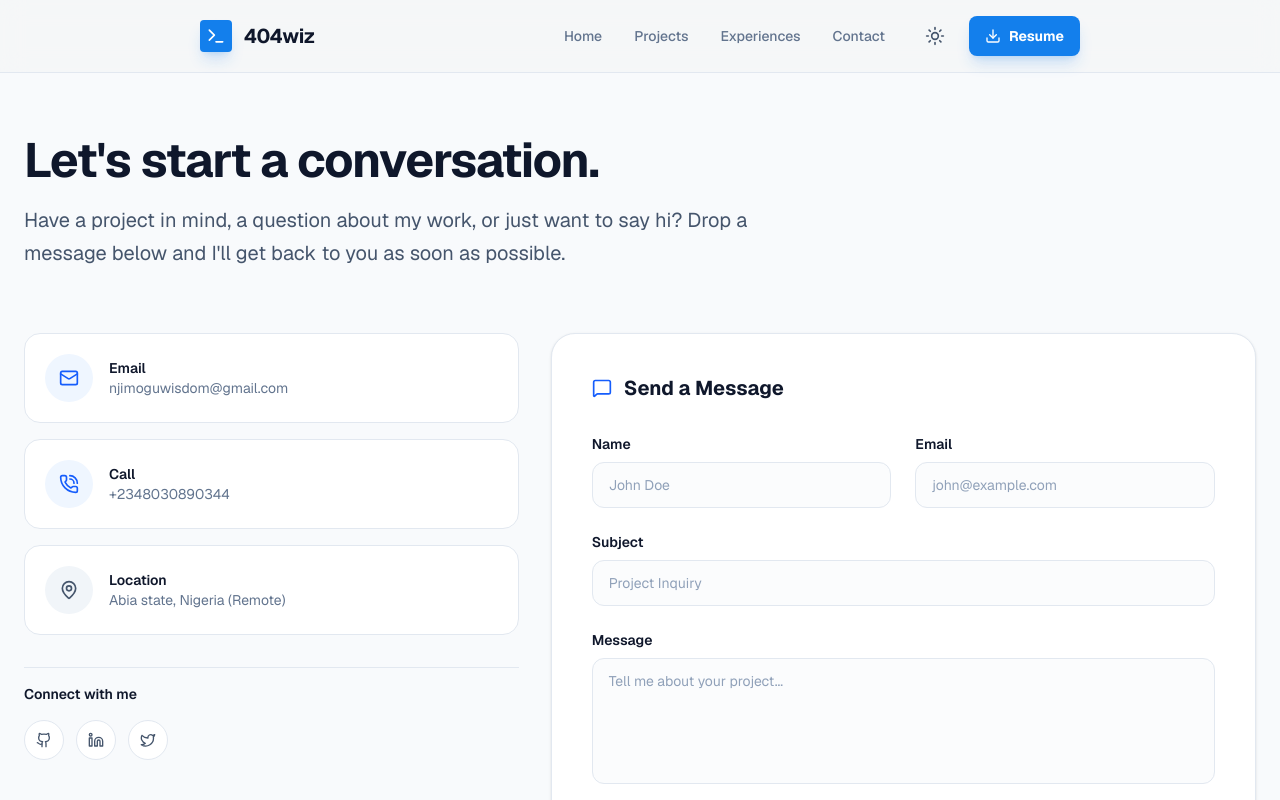
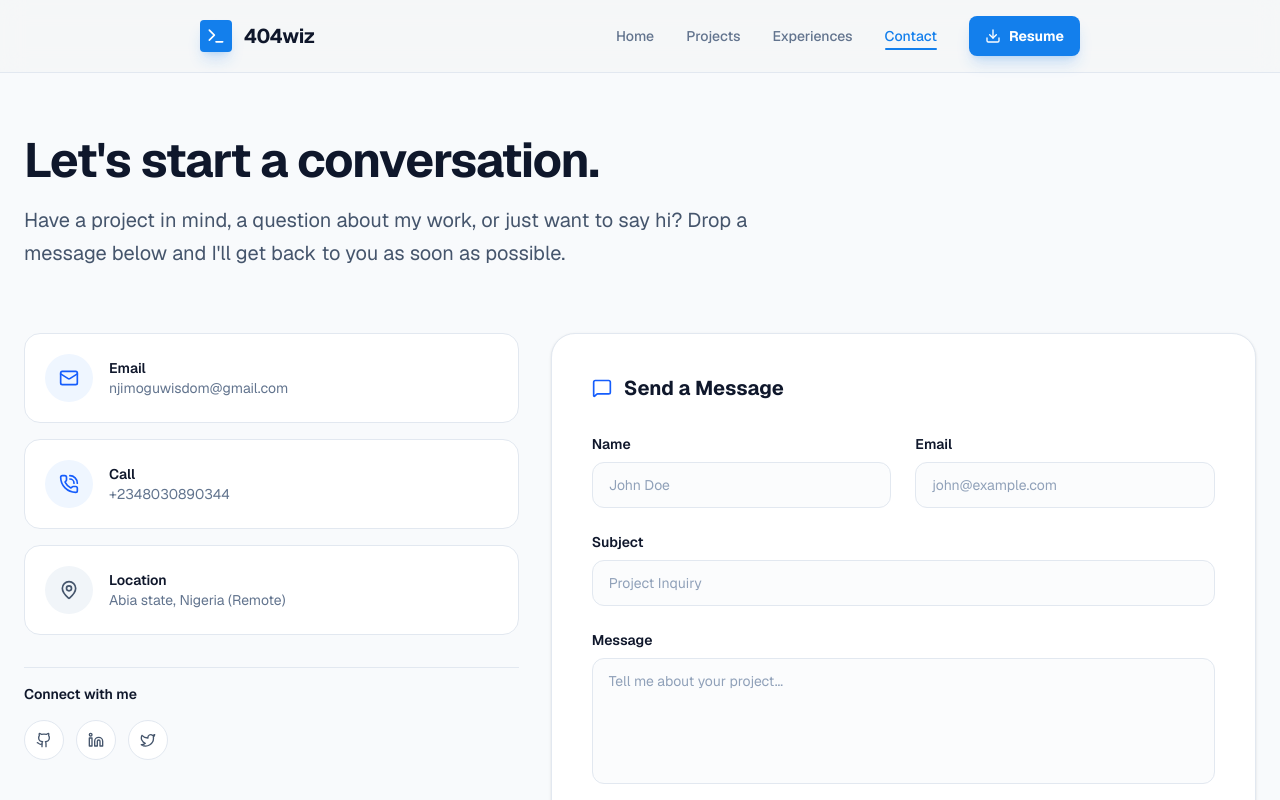
Before and after one commit to Hart-wiz/404wiz, a Next.js app: page /contact in a window 1280 px wide. Shown: the top 800 px of the page. Built offline with nearby package versions, Linux system fonts and the light colour scheme.

Commit message:
fixed hydration in navbar

```diff
--- a/components/Expertise.tsx
+++ b/components/Expertise.tsx
@@ -1,5 +1,6 @@
 import React from 'react'
 import { Cloud, Cpu, Database, Layout } from 'lucide-react'
+import Link from "next/link";
 
 
 
@@ -49,7 +50,9 @@ export default function Expertise() {
           </div>
         </div>
         <button className="w-full sm:w-fit px-8 h-12 rounded-lg bg-[#283039] text-white font-bold hover:bg-slate-700 transition-colors">
+          <Link href="/experience"  >
           View Full Experience
+          </Link>
         </button>
       </div>
     </div>
--- a/components/Footer.tsx
+++ b/components/Footer.tsx
@@ -31,12 +31,12 @@ export default function Footer() {
             <p className="text-sm text-slate-500 max-w-xs text-center md:text-left flex flex-col">
               Designing and developing digital products that matter. Available
               for freelance projects.
-              <div className="pt-5 flex flex-col">
+              <span className="pt-5 flex flex-col">
                 <span className="font-bold ">call: +2348030890344</span>
                 <span className="font-bold">
                   email: njimoguwisdom@gmail.com
                 </span>
-              </div>
+              </span>
             </p>
           </div>
           <div className="flex gap-6 ">
--- a/components/Hero.tsx
+++ b/components/Hero.tsx
@@ -3,7 +3,7 @@ import React from "react";
 
 export default function Hero() {
   return (
-    <section id="home" className="lg:px-20 xl:px-50  py-12 xl:py-50 pt-30 bg-orange-100 ">
+    <section id="home" className="lg:px-20 xl:px-50 max-md:px-10 py-12 xl:py-50 pt-30 bg-orange-100 ">
       <div className=" flex flex-col gap-10 lg:flex-row max-lg:items-center  ">
         {/* Headshot with Neon Accent */}
         <div className="relative group">
--- a/components/Nav.tsx
+++ b/components/Nav.tsx
@@ -6,13 +6,12 @@ import {
   Download,
   Menu,
   X,
-  Moon,
-  Sun,
   Globe,
   Mail,
   Share2,
 } from "lucide-react";
 import Link from "next/link";
+import { usePathname } from "next/navigation";
 
 const NAV_ITEMS = [
   { name: "Home", path: "/" },
@@ -23,8 +22,9 @@ const NAV_ITEMS = [
 
 const App = () => {
   const [isDarkMode, setIsDarkMode] = useState(true);
-  const [activeSection, setActiveSection] = useState("Experience");
   const [isMenuOpen, setIsMenuOpen] = useState(false);
+
+  const pathname = usePathname();
 
   // Prevent scrolling when mobile menu is open
   useEffect(() => {
@@ -37,10 +37,12 @@ const App = () => {
 
   return (
     <div className={`${isDarkMode ? "dark" : ""}`}>
-      <div className=" flex  w-full flex-col bg-[#f6f7f8] dark:bg-[#101922] text-slate-900 dark:text-slate-100 font-sans transition-colors duration-300 fixed z-30">
+      <div className="flex w-full flex-col bg-[#f6f7f8] dark:bg-[#101922] text-slate-900 dark:text-slate-100 font-sans transition-colors duration-300 fixed z-30">
+
         {/* Navigation Header */}
         <header className="flex items-center justify-between border-b border-solid border-slate-200 dark:border-slate-800 px-10 lg:px-20 xl:px-50 py-4 sticky top-0 bg-[#f6f7f8]/90 dark:bg-[#101922]/90 backdrop-blur-md z-[100]">
-          {/* Logo Section */}
+
+          {/* Logo */}
           <div className="flex items-center gap-3">
             <div className="size-8 bg-[#137fec] rounded flex items-center justify-center text-white shadow-lg shadow-[#137fec]/20">
               <Terminal className="w-5 h-5" />
@@ -51,43 +53,32 @@ const App = () => {
           </div>
 
           <div className="flex items-center gap-2 md:gap-8">
-            {/* Desktop Navigation Links */}
+
+            {/* Desktop Navigation */}
             <nav className="hidden lg:flex items-center gap-8">
               {NAV_ITEMS.map((item, idx) => (
                 <Link
                   href={item.path}
                   key={idx}
-                  onClick={() => setActiveSection(item)}
                   className={`text-sm font-medium transition-all relative py-1 hover:text-[#137fec] ${
-                    activeSection === item
+                    pathname === item.path
                       ? "text-[#137fec]"
                       : "text-slate-500 dark:text-slate-400"
                   }`}
                 >
                   {item.name}
-                  {activeSection === item && (
+
+                  {pathname === item.path && (
                     <span className="absolute bottom-0 left-0 w-full h-0.5 bg-[#137fec] rounded-full animate-in fade-in zoom-in duration-300" />
                   )}
                 </Link>
               ))}
             </nav>
 
-            {/* Action Group */}
+            {/* Actions */}
             <div className="flex items-center gap-2 md:gap-4">
-              {/* Theme Toggle */}
-              <button
-                onClick={() => setIsDarkMode(!isDarkMode)}
-                className="p-2 rounded-lg hover:bg-slate-200 dark:hover:bg-slate-800 transition-colors text-slate-600 dark:text-slate-400"
-                aria-label="Toggle theme"
-              >
-                {isDarkMode ? (
-                  <Sun className="w-5 h-5" />
-                ) : (
-                  <Moon className="w-5 h-5" />
-                )}
-              </button>
 
-              {/* Resume CTA */}
+              {/* Resume */}
               <a
                 href="/resume-wiz.pdf"
                 download={"wisdom_njimogu_resume"}
@@ -97,8 +88,7 @@ const App = () => {
                 <span className="hidden sm:inline">Resume</span>
               </a>
 
-              {/* Mobile Menu Hamburger Toggle */}
-
+              {/* Mobile Menu */}
               <button
                 onClick={() => setIsMenuOpen(!isMenuOpen)}
                 className="lg:hidden p-2 rounded-lg hover:bg-slate-200 dark:hover:bg-slate-800 transition-colors text-slate-600 dark:text-slate-400"
@@ -114,19 +104,20 @@ const App = () => {
           </div>
         </header>
 
-        {/* Mobile Navigation Menu Overlay */}
+        {/* Mobile Menu */}
         <div
           className={`fixed inset-0 z-[90] lg:hidden transition-all duration-300 ${
             isMenuOpen ? "visible opacity-100" : "invisible opacity-0"
           }`}
         >
-          {/* Backdrop blur */}
+
+          {/* Backdrop */}
           <div
             className="absolute inset-0 bg-black/20 dark:bg-black/40 backdrop-blur-sm"
             onClick={() => setIsMenuOpen(false)}
           />
 
-          {/* Menu Panel */}
+          {/* Panel */}
           <nav
             className={`absolute top-[73px] left-0 right-0 bg-white dark:bg-[#101922] border-b border-slate-200 dark:border-slate-800 p-6 flex flex-col gap-4 transform transition-transform duration-300 shadow-xl ${
               isMenuOpen ? "translate-y-0" : "-translate-y-full"
@@ -136,12 +127,9 @@ const App = () => {
               <Link
                 href={item.path}
                 key={idx}
-                onClick={() => {
-                  setActiveSection(item.path);
-                  setIsMenuOpen(false);
-                }}
+                onClick={() => setIsMenuOpen(false)}
                 className={`text-left text-lg font-semibold py-3 px-4 rounded-xl transition-all active:scale-[0.98] ${
-                  activeSection === item.path
+                  pathname === item.path
                     ? "bg-[#137fec]/10 text-[#137fec]"
                     : "text-slate-600 dark:text-slate-400 hover:bg-slate-100 dark:hover:bg-slate-800"
                 }`}
@@ -150,7 +138,7 @@ const App = () => {
               </Link>
             ))}
 
-            {/* Mobile Footer Links (Optional/Additional) */}
+            {/* Footer Icons */}
             <div className="flex justify-center gap-6 pt-4 mt-2 border-t border-slate-100 dark:border-slate-800">
               <Globe className="w-5 h-5 text-slate-400" />
               <Mail className="w-5 h-5 text-slate-400" />
```
